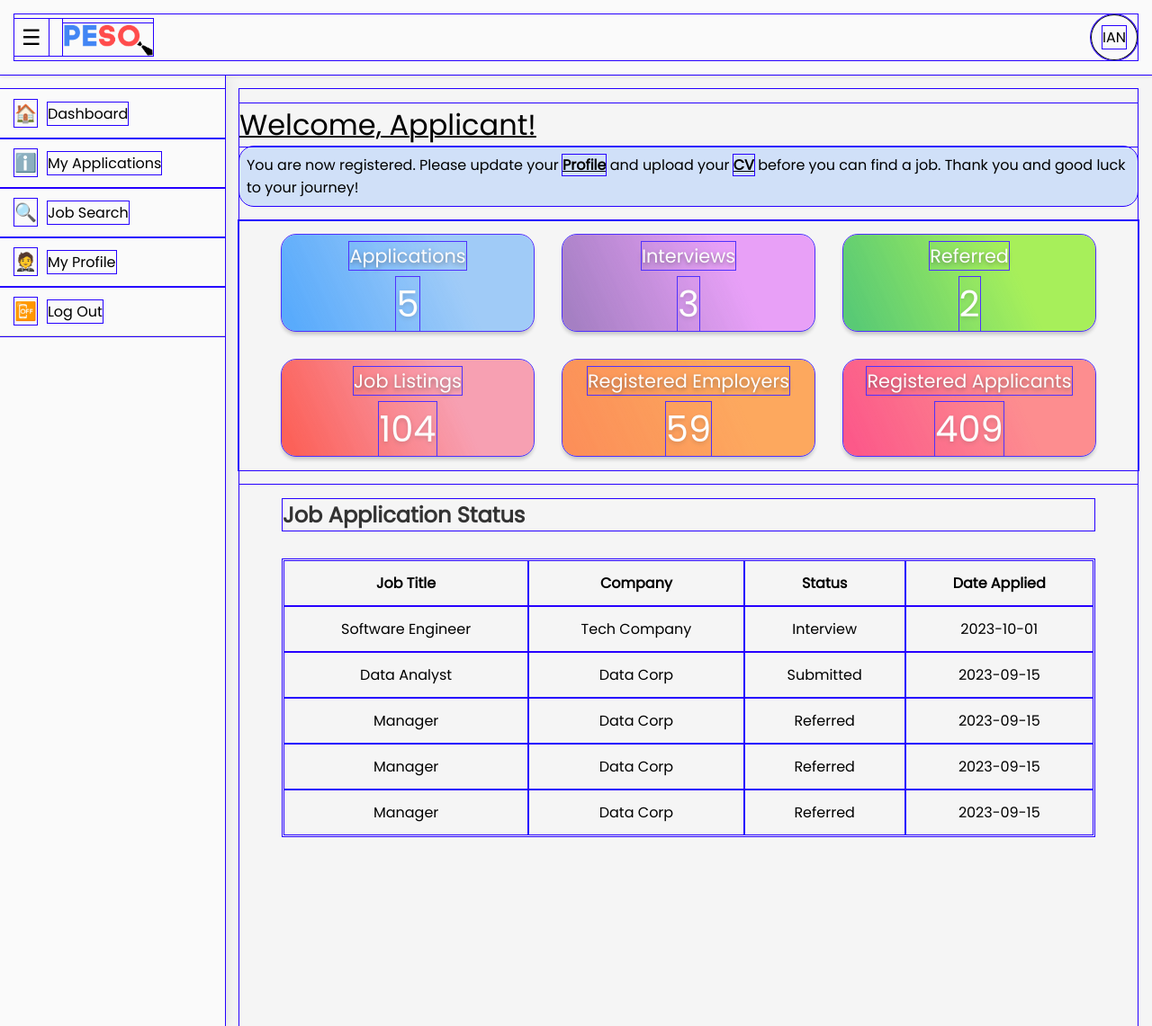
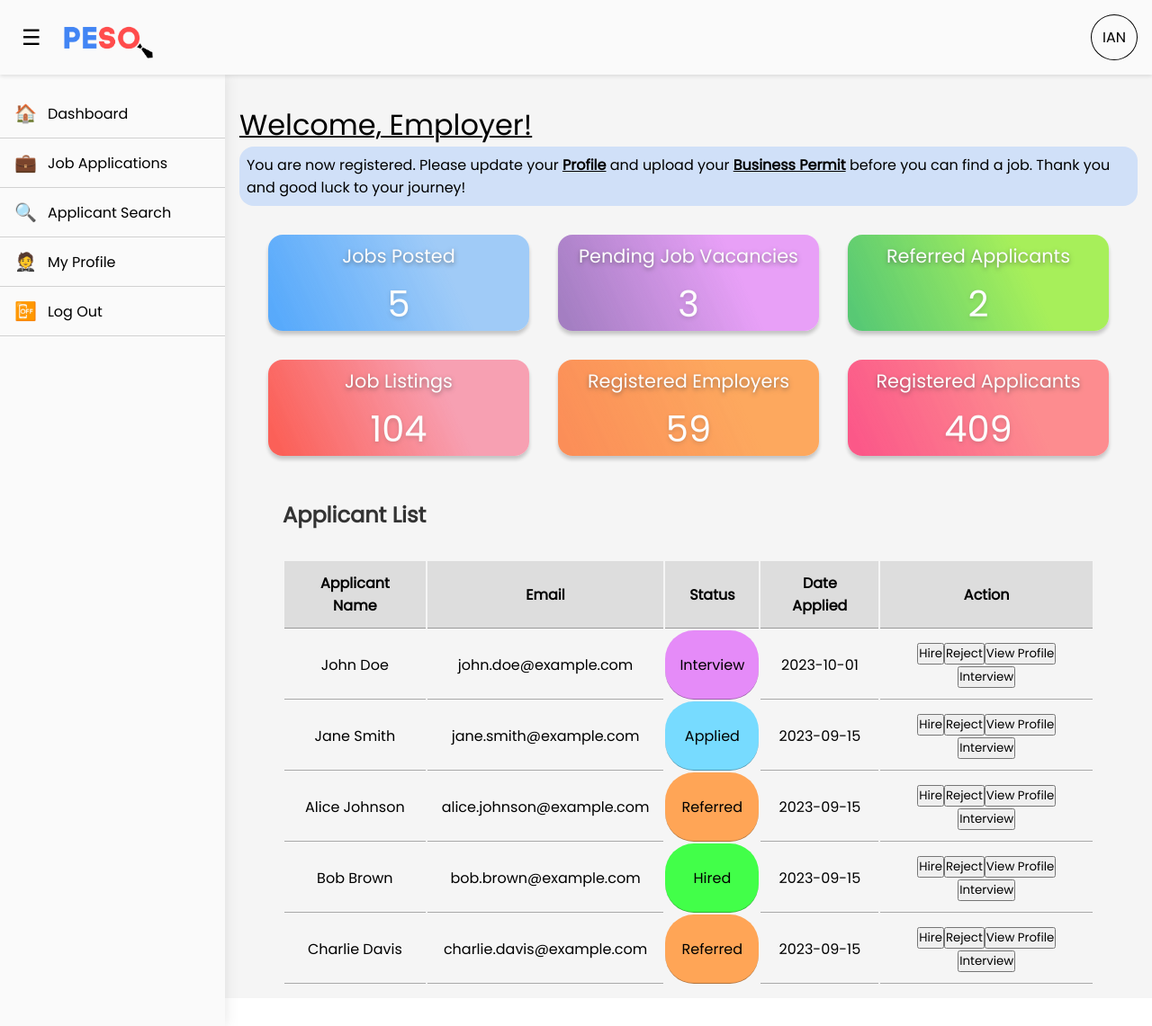
Before and after one commit to ianlei02/CAPSTONE-PROJECT, a PHP site: page /pages/employer-dashboard.html in a window 1280 px wide. Shown: the whole page at 90% size. Run offline with PHP 8.4, Linux system fonts and the light colour scheme.

Commit message:
Employer dashboard

```diff
--- a/CAPSTONE PROJECT/applicant/pages/applicant-dashboard.html
+++ b/CAPSTONE PROJECT/applicant/pages/applicant-dashboard.html
@@ -49,7 +49,7 @@
             </a>
           </li>
           <li>
-            <a href="#">
+            <a href="../../landing/index.html">
               <span class="emoji">📴</span>
               <span class="label">Log Out</span>
             </a>
--- a/CAPSTONE PROJECT/employer/css/employer-dashboard.css
+++ b/CAPSTONE PROJECT/employer/css/employer-dashboard.css
@@ -23,7 +23,7 @@ html {
   padding: 0;
   box-sizing: border-box;
   font-family: "Poppins", sans-serif;
-  outline: 1px solid rgb(38, 0, 255);
+  /* outline: 1px solid rgb(38, 0, 255); */
 }
 body {
   display: flex;
@@ -51,7 +51,7 @@ body {
   .logo img {
     display: block;
     width: 100px;
-    margin-top: 5px;
+    margin-top: 10px;
   }
   .hamburger {
     cursor: pointer;
@@ -89,7 +89,6 @@ body {
   transition: all 0.3s ease;
   display: flex;
   flex-direction: column;
-  /* border-right: 1px solid #33333361; */
   filter: drop-shadow(0 0 0.5rem #0000001a);
   .sidebar-menu {
     list-style: none;
@@ -124,10 +123,11 @@ body {
 }
 .main-content {
   flex: 1;
+  width: 100%;
+  max-height: 90vh;
   padding: 1rem;
-  overflow-y: scroll;
+  overflow-y: auto;
   background-color: #f5f5f5;
-  /* border: 10px solid rgb(234, 234, 234); */
   transition: margin-left 0.3s ease;
 }
 .main-header {
@@ -156,23 +156,14 @@ body {
     }
   }
 }
-section {
-  width: 100%;
-  height: 150%;
-  display: flex;
-  flex-direction: column;
-  align-items: center;
-  gap: 1rem;
-  /* justify-content: center; */
-}
 .statistics-container {
-  width: 1000px;
-  /* width: 100%; */
-  /* height: 200px; */
-  padding: 1rem 3rem;
+  padding: 1rem 2rem;
   display: grid;
-  grid-template-columns: repeat(auto-fit, minmax(250px, 1fr));
+  place-items: center;
+  /* grid-template-columns: repeat(auto-fit, minmax(250px, 1fr)); */
+  grid-template-columns: repeat(3,1fr);
   gap: 2rem;
+  /* background-color: red;  */
   color: var(--light-clr-700);
 
   .statistic-card {
@@ -250,8 +241,8 @@ section {
 }
 .job-application-status {
   width: 100%;
-  height: 100%;
-  padding: 1rem 3rem;
+  /* height: auto; */
+  padding: 2rem 3rem;
   display: flex;
   flex-direction: column;
   gap: 2rem;
@@ -264,29 +255,36 @@ section {
     width: 100%;
     text-align: center;
   }
+  thead{
+    background: rgb(221, 221, 221);
+  }
   th,
   td {
-    padding: 0.75rem 1rem;
+    padding: .75rem 1rem;
+    border-bottom: 1px solid #0000004f;
   }
 }
-.draft {
+
+.status {
+  border-radius: 2rem;
+
   &.applied {
-    background-color: #f88ba2;
+    background-color: #77dbff;
     box-shadow: none;
   }
 
   &.interviewed {
-    background-color: #94ee34;
+    background-color: #e58bf8;
     box-shadow: none;
   }
 
-  &.offered {
-    background-color: #ff9539;
+  &.referred {
+    background-color: #ffa556;
     box-shadow: none;
   }
 
   &.hired {
-    background-color: #ff7376;
+    background-color: #42ff49;
     box-shadow: none;
   }
 
@@ -297,7 +295,6 @@ section {
 }
 @media (min-width: 768px) {
 
-  .sta
   .sidebar {
     position: static;
     transform: none !important;
@@ -320,6 +317,11 @@ section {
 @media (max-width: 767px) {
   main{
     overflow: hidden;
+  }
+  .job-application-status{
+    padding: 0 2rem;
+    display: flex;
+    justify-content: center;
   }
   .statistics-container{
     grid-template-columns: repeat(1, 1fr);
--- a/CAPSTONE PROJECT/employer/pages/employer-dashboard.html
+++ b/CAPSTONE PROJECT/employer/pages/employer-dashboard.html
@@ -25,31 +25,31 @@
       <aside class="sidebar">
         <ul class="sidebar-menu">
           <li>
-            <a href="#">
+            <a href="./employer-dashboard.html">
               <span class="emoji">🏠</span>
               <span class="label">Dashboard</span>
             </a>
           </li>
           <li>
-            <a href="#">
-              <span class="emoji">ℹ️</span>
-              <span class="label">My Applications</span>
+            <a href="./employer-applications.html">
+              <span class="emoji">💼</span>
+              <span class="label">Job Applications</span>
             </a>
           </li>
           <li>
-            <a href="#">
+            <a href="./applicant-job-search.html">
               <span class="emoji">🔍</span>
-              <span class="label">Job Search</span>
+              <span class="label">Applicant Search</span>
             </a>
           </li>
           <li>
-            <a href="#">
+            <a href="./applicant-profile.html">
               <span class="emoji">🤵</span>
               <span class="label">My Profile</span>
             </a>
           </li>
           <li>
-            <a href="#">
+            <a href="../../landing/index.html">
               <span class="emoji">📴</span>
               <span class="label">Log Out</span>
             </a>
@@ -58,27 +58,27 @@
       </aside>
 
       <main class="main-content">
+        <section>
           <div class="main-header">
-          <h1>Welcome, Applicant!</h1>
+            <h1>Welcome, Employer!</h1>
             <p>
               You are now registered. Please update your
-            <a href="">Profile</a> and upload your <a href="">CV</a> before you
-            can find a job. Thank you and good luck to your journey!
+              <a href="">Profile</a> and upload your
+              <a href="">Business Permit</a> before you can find a job. Thank
+              you and good luck to your journey!
             </p>
           </div>
-
-        <section>
           <div class="statistics-container gradient">
             <div class="statistic-card">
-              <h2>Applications</h2>
+              <h2>Jobs Posted</h2>
               <p>5</p>
             </div>
             <div class="statistic-card">
-              <h2>Interviews</h2>
+              <h2>Pending Job Vacancies</h2>
               <p>3</p>
             </div>
             <div class="statistic-card">
-              <h2>Referred</h2>
+              <h2>Referred Applicants</h2>
               <p>2</p>
             </div>
             <div class="statistic-card">
@@ -94,50 +94,69 @@
               <p>409</p>
             </div>
           </div>
-
           <div class="job-application-status">
-            <h2>Job Application Status</h2>
+            <h2>Applicant List</h2>
             <table class="job-application-table">
               <thead>
                 <tr>
-                  <th>Job Title</th>
-                  <th>Company</th>
+                  <th>Applicant Name</th>
+                  <th>Email</th>
                   <th>Status</th>
                   <th>Date Applied</th>
+                  <th>Action</th>
                 </tr>
               </thead>
               <tbody>
                 <tr>
-                  <td>Software Engineer</td>
-                  <td>Tech Company</td>
-                  <td>Interview</td>
+                  <td>John Doe</td>
+                  <td>john.doe@example.com</td>
+                  <td class="status interviewed">Interview</td>
                   <td>2023-10-01</td>
+                  <td>
+                    <button>Hire</button><button>Reject</button
+                    ><button>View Profile</button><button>Interview</button>
+                  </td>
                 </tr>
                 <tr>
-                  <td>Data Analyst</td>
-                  <td>Data Corp</td>
-                  <td>Submitted</td>
+                  <td>Jane Smith</td>
+                  <td>jane.smith@example.com</td>
+                  <td class="status applied">Applied</td>
                   <td>2023-09-15</td>
+                  <td>
+                    <button>Hire</button><button>Reject</button
+                    ><button>View Profile</button><button>Interview</button>
+                  </td>
                 </tr>
                 <tr>
-                  <td>Manager</td>
-                  <td>Data Corp</td>
-                  <td>Referred</td>
+                  <td>Alice Johnson</td>
+                  <td>alice.johnson@example.com</td>
+                  <td class="status referred">Referred</td>
                   <td>2023-09-15</td>
+                  <td>
+                    <button>Hire</button><button>Reject</button
+                    ><button>View Profile</button><button>Interview</button>
+                  </td>
                 </tr>
                 <tr>
-                  <td>Manager</td>
-                  <td>Data Corp</td>
-                  <td>Referred</td>
+                  <td>Bob Brown</td>
+                  <td>bob.brown@example.com</td>
+                  <td class="status hired">Hired</td>
                   <td>2023-09-15</td>
+                  <td>
+                    <button>Hire</button><button>Reject</button
+                    ><button>View Profile</button><button>Interview</button>
+                  </td>
                 </tr>
                 <tr>
-                  <td>Manager</td>
-                  <td>Data Corp</td>
-                  <td>Referred</td>
+                  <td>Charlie Davis</td>
+                  <td>charlie.davis@example.com</td>
+                  <td class="status referred">Referred</td>
                   <td>2023-09-15</td>
+                  <td>
+                    <button>Hire</button><button>Reject</button
+                    ><button>View Profile</button><button>Interview</button>
+                  </td>
                 </tr>
-
               </tbody>
             </table>
           </div>
```
Also changed, not shown: CAPSTONE PROJECT/employer/pages/employer-applications.html (added, +201 -0 lines). Lines whose indentation alone changed are shown as unchanged.
